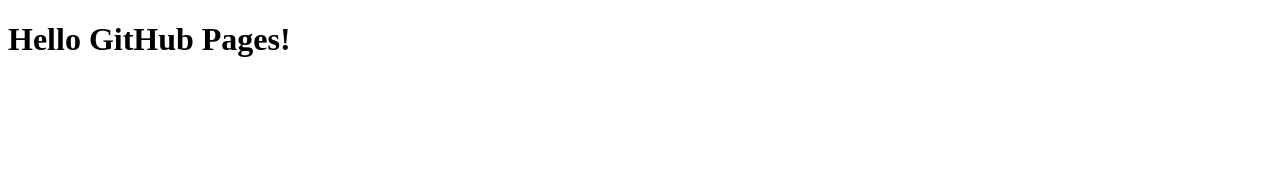
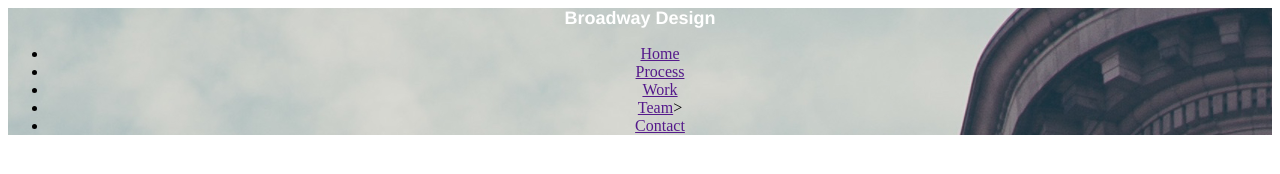
Before and after one commit to alexeilocsin/alexeilocsin.github.io, a plain HTML site: page index.html in a window 1280 px wide. Drawn offline with Linux system fonts and the light colour scheme; files whose address does not match are found by name.

Commit message:
removed initial index and readme file

```diff
--- a/index.html
+++ b/index.html
@@ -1,10 +1,34 @@
-<!DOCTYPE html>
-<html lang="en">
+<html>
+
 <head>
-  <meta charset="UTF-8">
-  <title>GitHub Pages Test</title>
+  <title>Broadway</title>
+  <link href="./resources/css/style.css" type="text/css" rel="stylesheet">
 </head>
-<body>
-  <h1>Hello GitHub Pages!</h1>
-</body>
+  <body>
+    <!-- Header Section with Nav -->
+    <header>
+      <h1>Broadway Design</h1>
+      <nav>
+        <ul>
+          <li>
+            <a href "#">Home</a>
+          </li>
+          <li>
+            <a href "#">Process</a>
+          </li>
+          <li>
+            <a href "#">Work</a>
+          </li>
+          <li>
+            <a href "#">Team</a>>
+          </li>
+          <li>
+            <a href "#">Contact</a>
+          </li>
+        </ul>
+      </nav>
+    </header>
+
+
+  </body>
 </html>
--- /dev/null
+++ b/resources/css/style.css
@@ -0,0 +1,10 @@
+h1 {
+  font-family: Helvetica; sans-serif;
+  font-size: 18px;
+  color: white;
+}
+
+header {
+  background-image: url(/Users/alexei/Documents/Web_Design/Codeacademy/Projects/broadway/resources/images/the-flatiron-building.png);
+  text-align: center;
+}
```
Also changed, not shown: resources/icons/execute.svg (added), resources/icons/identify.svg (added), resources/icons/understand.svg (added), resources/images/the-flatiron-building.png (added), 1 other file.
